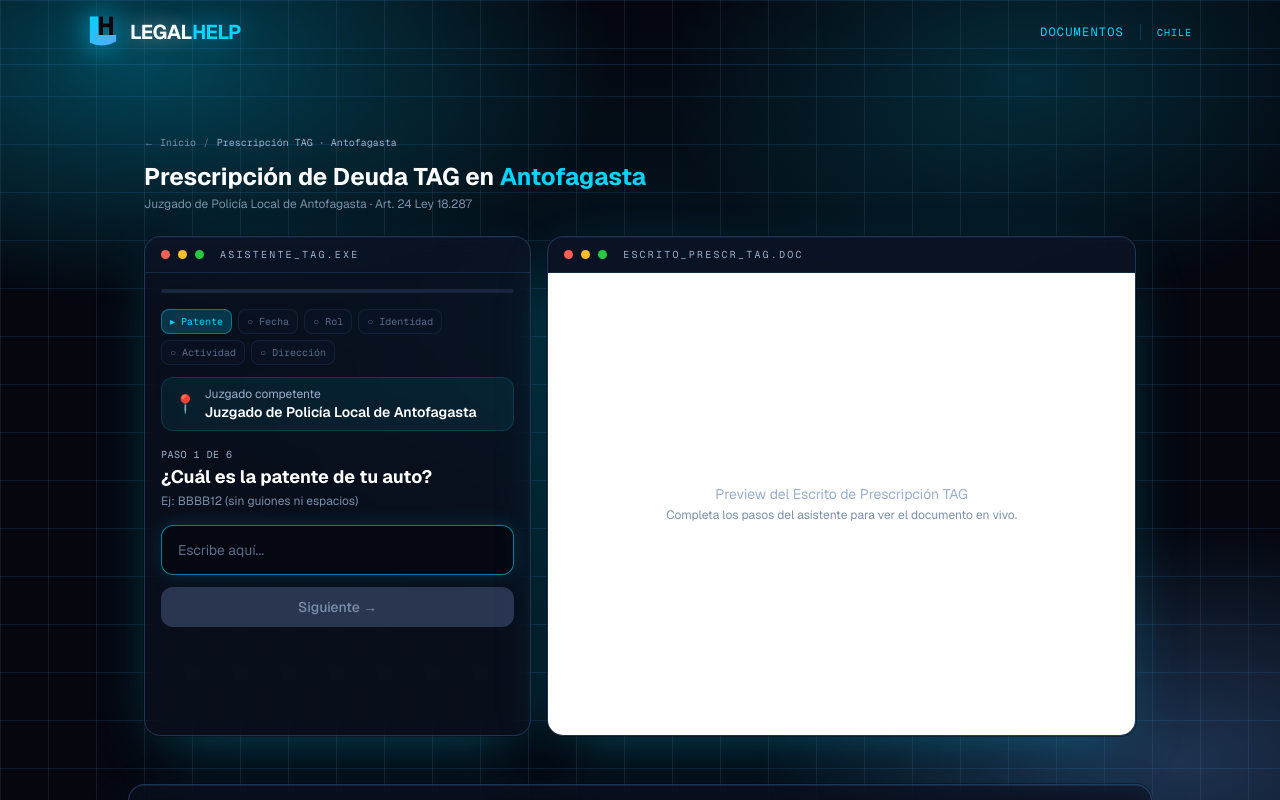
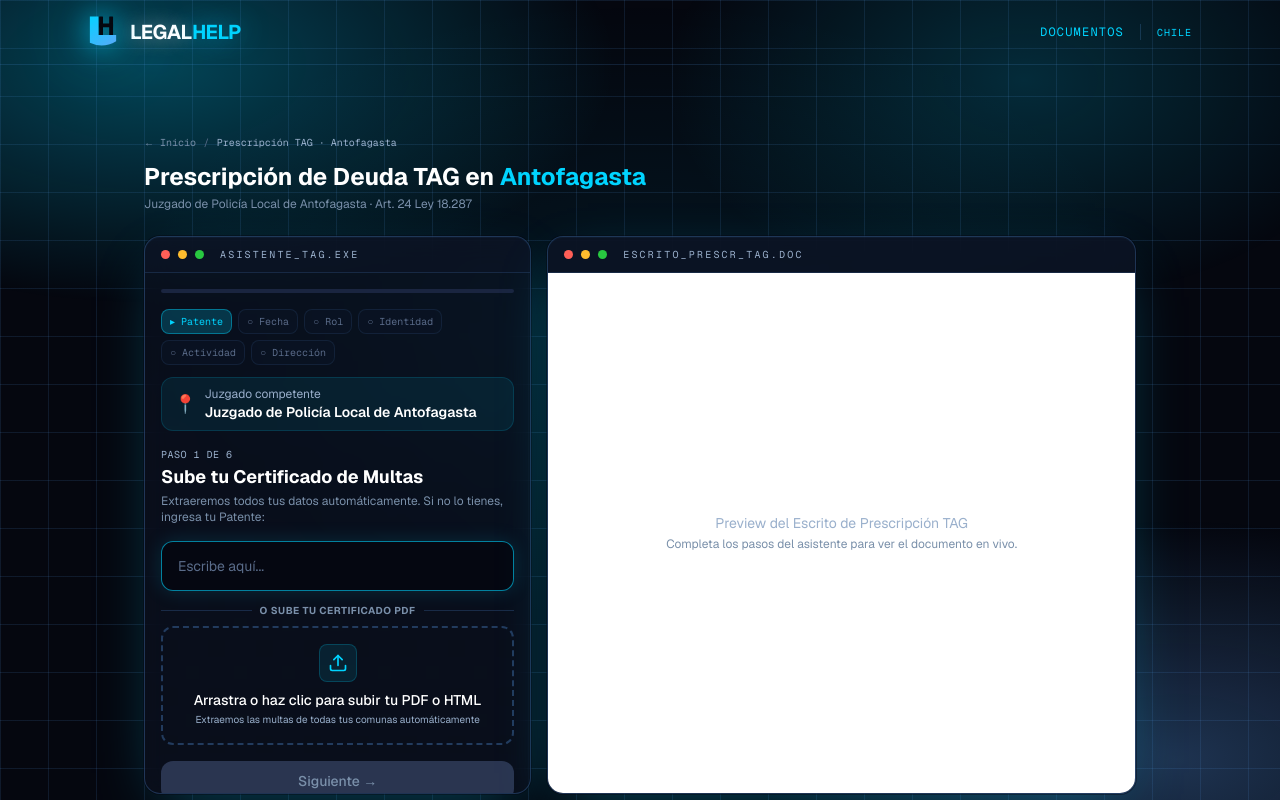
Before and after one commit to consmarbella/legalhelp-chile, a Next.js app: page /p/prescripcion-deuda-tag-antofagasta in a window 1280 px wide. Shown: the top 800 px of the page. Built offline with nearby package versions, Linux system fonts and the light colour scheme.

Commit message:
fix: show dropzone on step 1, update text, and support HTML uploads

```diff
--- a/components/MultasFlow.tsx
+++ b/components/MultasFlow.tsx
@@ -122,8 +122,9 @@ export const MultasFlow: React.FC = () => {
 
   // ── Paso 1: manejo del PDF ─────────────────────────────────────────────
   const handleFile = (file: File) => {
-    if (!file.name.toLowerCase().endsWith('.pdf')) {
-      setError('Solo se acepta formato PDF del Registro Civil.');
+    const ext = file.name.toLowerCase();
+    if (!ext.endsWith('.pdf') && !ext.endsWith('.html') && !ext.endsWith('.htm')) {
+      setError('Sube el Certificado de Multas (PDF o HTML).');
       return;
     }
     setError(null);
--- a/components/TagAssistant.tsx
+++ b/components/TagAssistant.tsx
@@ -53,8 +53,9 @@ export default function TagAssistant({
   }, [currentStep]);
 
   const handleFile = async (file: File) => {
-    if (!file.name.toLowerCase().endsWith('.pdf')) {
-      setErrorMsg('Solo se acepta formato PDF del Registro Civil.');
+    const ext = file.name.toLowerCase();
+    if (!ext.endsWith('.pdf') && !ext.endsWith('.html') && !ext.endsWith('.htm')) {
+      setErrorMsg('Sube el Certificado de Multas (PDF o HTML).');
       return;
     }
     setErrorMsg('');
@@ -330,8 +331,8 @@ export default function TagAssistant({
             />
           </div>
 
-          {/* Opcional: Upload PDF Dropzone en paso 2 (Fecha) o 3 (Rol) */}
-          {(currentStep === 'fecha' || currentStep === 'rol') && (
+          {/* Opcional: Upload PDF Dropzone desde el paso 1 */}
+          {(currentStep === 'patente' || currentStep === 'fecha' || currentStep === 'rol') && (
             <div className="mb-4">
               <div className="flex items-center gap-2 mb-2">
                 <div className="h-px bg-[#60a5fa]/20 flex-1"></div>
--- a/lib/tagAssistantLogic.ts
+++ b/lib/tagAssistantLogic.ts
@@ -26,8 +26,8 @@ export const TAG_STEPS: TagStep[] = [
   {
     id: 'patente',
     titulo: 'Paso 1 de 6',
-    pregunta: '¿Cuál es la patente de tu auto?',
-    subtitulo: 'Ej: BBBB12 (sin guiones ni espacios)',
+    pregunta: 'Sube tu Certificado de Multas',
+    subtitulo: 'Extraeremos todos tus datos automáticamente. Si no lo tienes, ingresa tu Patente:',
   },
   {
     id: 'fecha',
```
